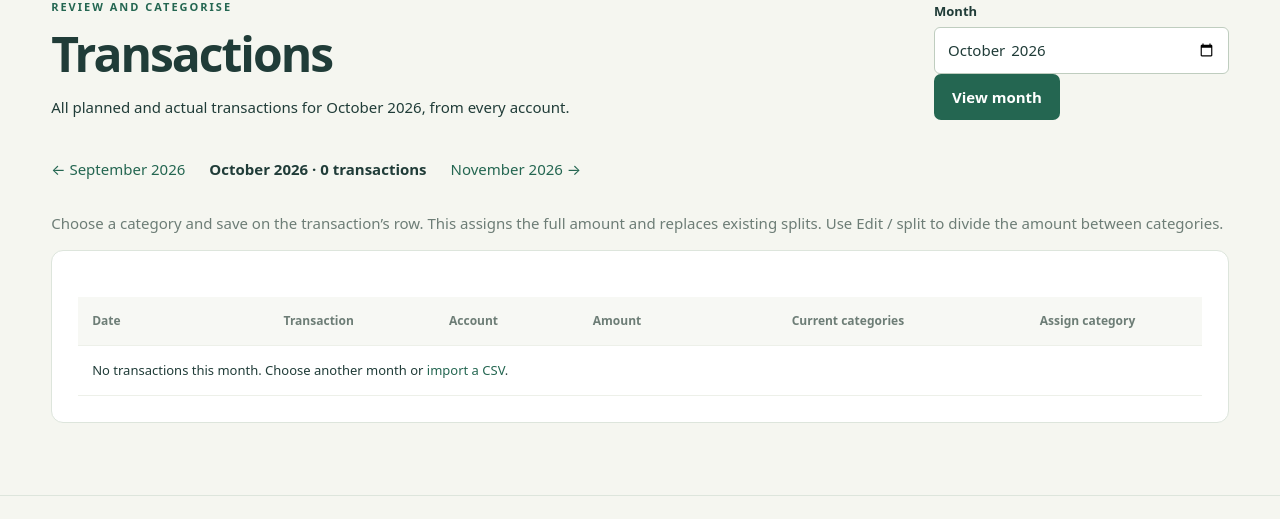
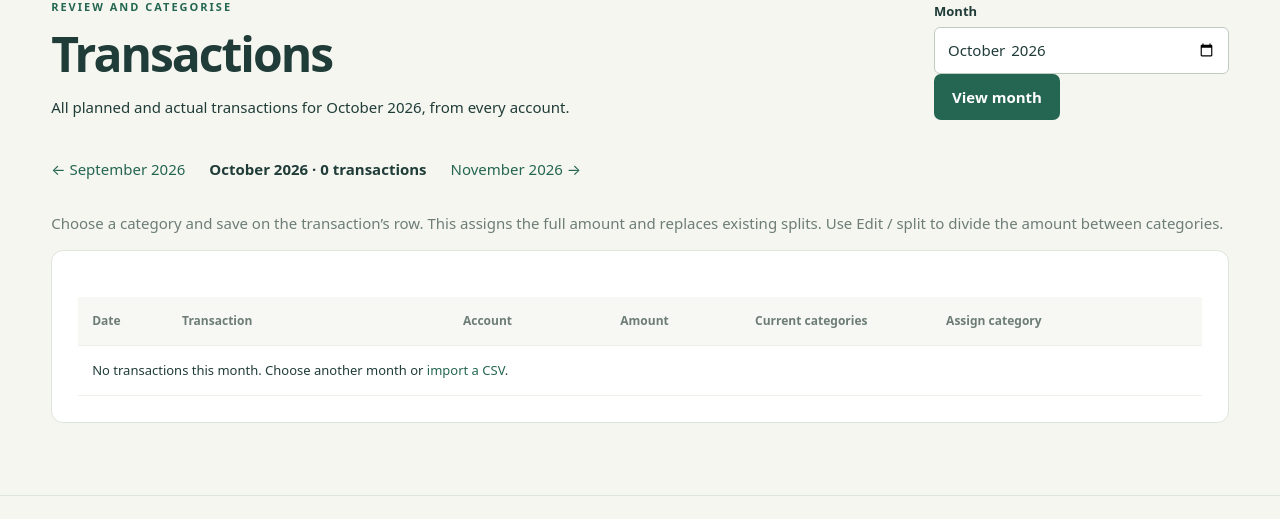
Before and after one commit to alexrolleyoctopus/12andme, a Django app: page /transactions/ in a window 1280 px wide. Shown: the part 151-670 px from the top of the page. Run offline with Django 5.2, Linux system fonts and the light colour scheme; the visitor is signed in with stand-in values (Sample User, id 1); data that the repository does not hold is empty; parts of the project's set-up code (start-up, migrations or seed data) failed here and were passed over.

Commit message:
Category layout fix

```diff
--- a/static/style.css
+++ b/static/style.css
@@ -387,3 +387,70 @@ footer {
         display: none
     }
 }
+
+
+/* Keep category controls inside their cell, including in Firefox.
+   Long bank descriptions wrap rather than pushing the actions off screen. */
+.transactions-table {
+    table-layout: fixed;
+    min-width: 800px;
+    white-space: normal;
+}
+
+.transactions-table th,
+.transactions-table td {
+    text-align: left;
+    vertical-align: top;
+    overflow-wrap: anywhere;
+}
+
+.transactions-table th:first-child {
+    width: 8%;
+}
+
+.transactions-table th:nth-child(2) {
+    width: 25%;
+}
+
+.transactions-table th:nth-child(3) {
+    width: 14%;
+}
+
+.transactions-table th:nth-child(4) {
+    width: 12%;
+}
+
+.transactions-table th:nth-child(5) {
+    width: 17%;
+}
+
+.transactions-table th:last-child {
+    width: 24%;
+}
+
+.transaction-category-form {
+    display: flex;
+    flex-direction: column;
+    align-items: stretch;
+    gap: 8px;
+    min-width: 0;
+}
+
+.transaction-category-form label {
+    margin: 0;
+}
+
+.transaction-category-form select {
+    min-width: 0;
+    width: 100%;
+}
+
+.transaction-category-form button {
+    width: 100%;
+    white-space: normal;
+}
+
+.transaction-edit {
+    display: inline-block;
+    margin-top: 10px;
+}
--- a/templates/budget/transactions.html
+++ b/templates/budget/transactions.html
@@ -17,8 +17,8 @@
 </nav>
 <p class="muted">Choose a category and save on the transaction’s row. This assigns the full amount and replaces existing splits. Use Edit / split to divide the amount between categories.</p>
 <section class="panel">
-<div class="tablewrap"><table>
-<thead><tr><th>Date</th><th>Transaction</th><th>Account</th><th>Amount</th><th>Current categories</th><th>Assign category</th><th></th></tr></thead>
+<div class="tablewrap"><table class="transactions-table">
+<thead><tr><th>Date</th><th>Transaction</th><th>Account</th><th>Amount</th><th>Current categories</th><th>Assign category</th></tr></thead>
 <tbody>
 {% for row in rows %}
 <tr id="transaction-{{ row.entry.pk }}">
@@ -30,17 +30,17 @@
     <td>{{ row.entry.account }}{% if row.entry.destination %} → {{ row.entry.destination }}{% endif %}</td>
     <td>{{ row.entry.amount_cents|money }}</td>
     <td>{% for allocation in row.allocations %}<small>{{ allocation.category }} {{ allocation.amount_cents|money }}</small>{% empty %}Uncategorised{% endfor %}</td>
-    <td><form method="post" action="?month={{ month|date:'Y-m' }}#transaction-{{ row.entry.pk }}">
+    <td><form class="transaction-category-form" method="post" action="?month={{ month|date:'Y-m' }}#transaction-{{ row.entry.pk }}">
         {% csrf_token %}
         <input type="hidden" name="entry" value="{{ row.entry.pk }}">
         {{ row.form.category.errors }}
         <label for="{{ row.form.category.id_for_label }}">Category for {{ row.entry.description }}</label>
         {{ row.form.category }}
         <button>Save category</button>
-    </form></td>
-    <td><a href="/entry/{{ row.entry.pk }}/edit/">Edit / split</a></td>
+    </form>
+    <a class="transaction-edit" href="/entry/{{ row.entry.pk }}/edit/">Edit / split</a></td>
 </tr>
-{% empty %}<tr><td colspan="7">No transactions this month. Choose another month or <a href="/import/">import a CSV</a>.</td></tr>{% endfor %}
+{% empty %}<tr><td colspan="6">No transactions this month. Choose another month or <a href="/import/">import a CSV</a>.</td></tr>{% endfor %}
 </tbody>
 </table></div>
 </section>
```
